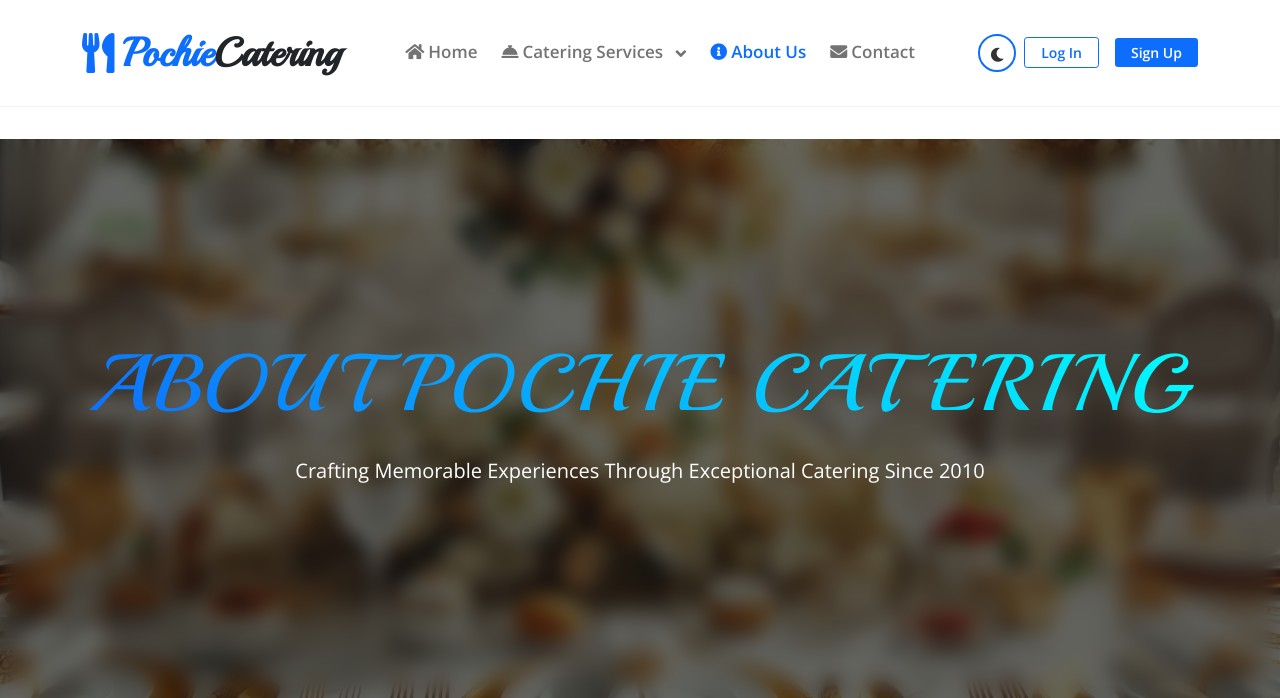
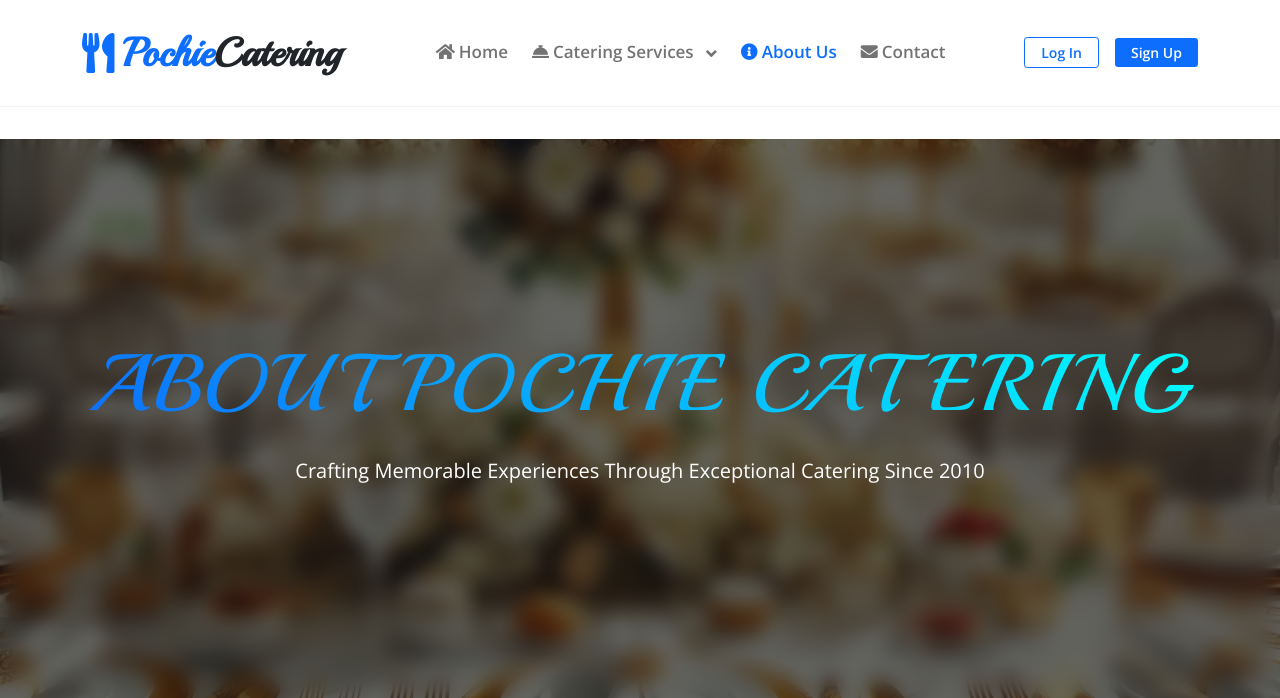
Before and after one commit to C9Lopez/catering, a PHP site: page /about.php in a window 1280 px wide. Shown: the top 698 px of the page. Run offline with PHP 8.4, Linux system fonts and the light colour scheme; some libraries are stand-ins or nearby versions.

Commit message:
removed night mode button

```diff
--- a/layout/navbar.php
+++ b/layout/navbar.php
@@ -82,11 +82,11 @@ function isActive($pages) {
                     <?php endif; ?>
                 </ul>
                 <div class="d-flex align-items-center gap-2">
-                    <div class="theme-switcher">
+                    <!-- <div class="theme-switcher">
                         <button id="theme-toggle" class="btn btn-sm btn-outline-secondary rounded-circle p-2" title="Toggle theme" style="width: 38px; height: 38px;">
                             <i class="fas fa-moon"></i>
                         </button>
-                    </div>
+                    </div> -->
                     <?php if (isset($_SESSION['user_id'])): ?>
                         <!-- Notification Bell -->
                         <div class="dropdown">
```
